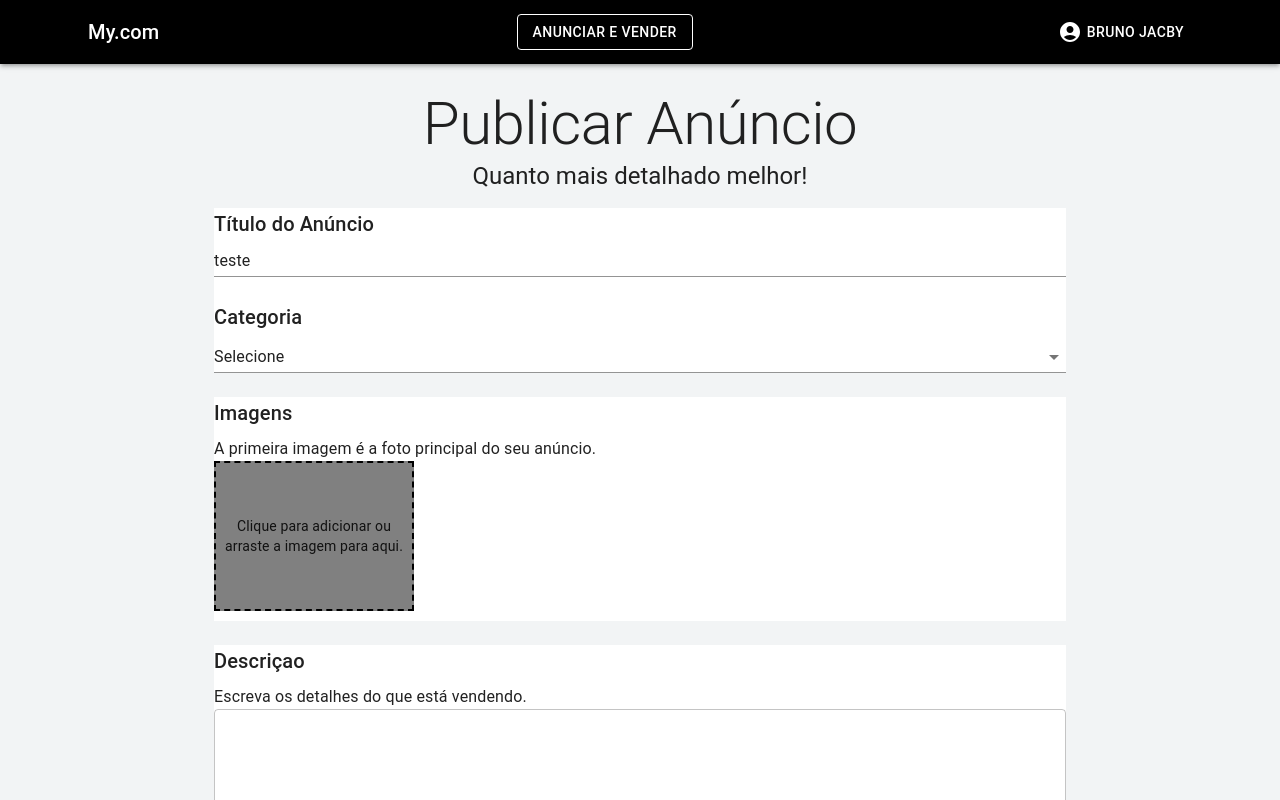
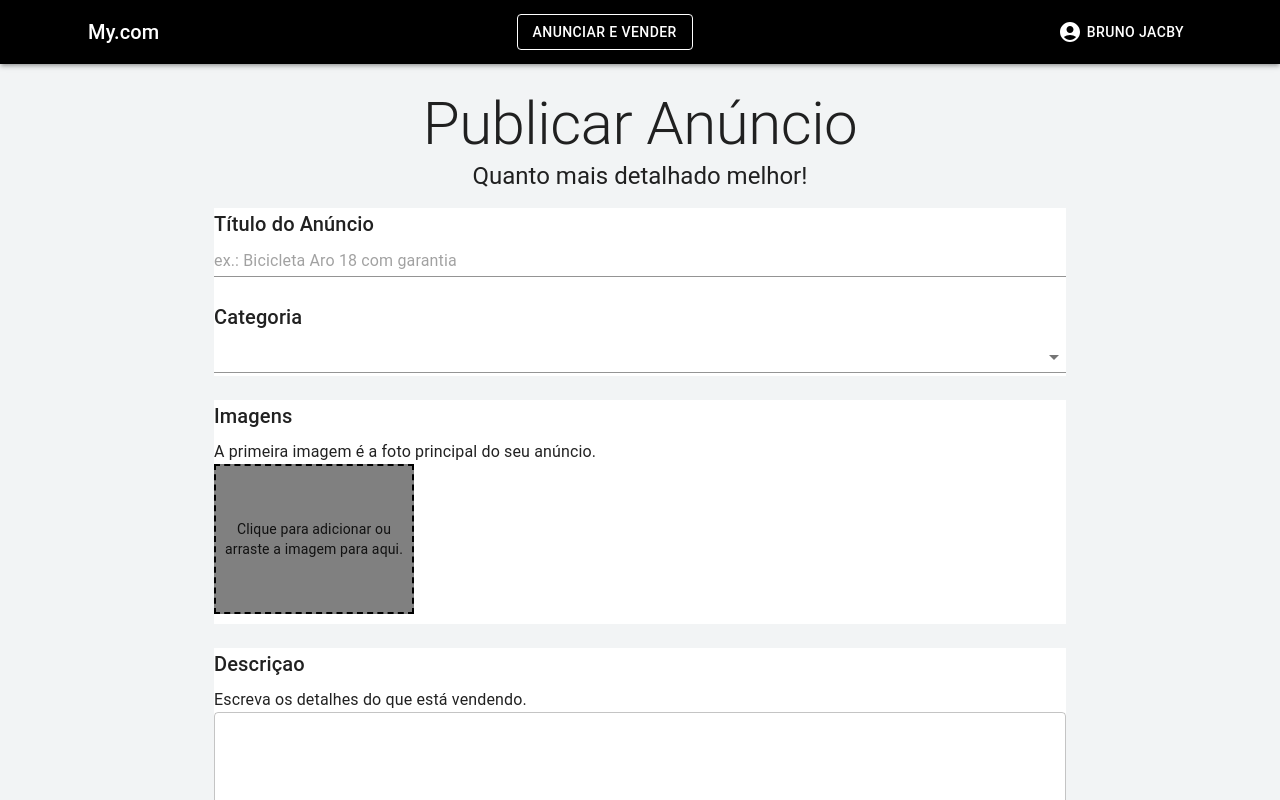
Before and after one commit to brunojacby/anunx, a Next.js app: page /user/publish in a window 1280 px wide. Shown: the top 800 px of the page. Built offline with nearby package versions, Linux system fonts and the light colour scheme.

Commit message:
adc category val

```diff
--- a/pages/user/publish.js
+++ b/pages/user/publish.js
@@ -1,5 +1,16 @@
 import { DeleteForever } from '@mui/icons-material'
-import { Button, FormControl, Icon, InputLabel, OutlinedInput, InputAdornment, IconButton, Select, TextField, Typography } from '@mui/material'
+import {
+    Button,
+    FormControl,
+    InputLabel,
+    OutlinedInput,
+    InputAdornment,
+    IconButton,
+    Select,
+    TextField,
+    Typography,
+    MenuItem,
+    FormHelperText } from '@mui/material'
 import { useDropzone } from 'react-dropzone'
 import { Box, Container, flexbox } from '@mui/system'
 import TemplateDefault from '../../src/templates/Default'
@@ -99,15 +110,17 @@ const Publish = () => {
         .min(6, 'Escreva um título maior')
         .max(100, 'Título muito grande')
         .required('Campo obrigatório'),
+
+        category: yup.string().required('Campo obrigatório')
     })
 
     return (
     <TemplateDefault>
         <Container>
-
         <Formik
         initialValues={{
-            title: 'teste'
+            title: '',
+            category: ''
         }}
         validationSchema={validationSchema}
         onSubmit={(values) => {}}
@@ -152,24 +165,24 @@ const Publish = () => {
                             <Typography component="h6" variant="h6" color="textPrimary" marginBottom={1}>
                                 Categoria
                             </Typography>
-                            <Select
-                            variant="standard"
-                            native
-                            value=""
-                            fullWidth
-                            /*onChange={handleChangeCategory}*/
-                            inputProps={{
-                                name: 'age',
-                            }}
-                            >
-                                <option value={0}>Selecione</option>
-                                <option value={1}>Lazer</option>
-                                <option value={2}>Telemóveis e Tablets</option>
-                                <option value={3}>Agricultura</option>
-                                <option value={4}>Animais</option>
-                                <option value={5}>Desporto</option>
-
-                            </Select>
+                            <FormControl error={errors.category} fullWidth>
+                                <Select
+                                name="category"
+                                variant="standard"
+                                value={values.category}
+                                fullWidth
+                                onChange={handleChange}
+                                >
+                                <MenuItem value={"Lazer"}>Lazer</MenuItem>
+                                <MenuItem value={"Telemóveis  e Tablets"}>Telemóveis e Tablets</MenuItem>
+                                <MenuItem value={"Agricultura"}>Agricultura</MenuItem>
+                                <MenuItem value={"Animais"}>Animais</MenuItem>
+                                <MenuItem value={"Desporto"}>Desporto</MenuItem>
+                                </Select>
+                                <FormHelperText>
+                                    { errors.category }
+                                </FormHelperText>
+                            </FormControl>
                         </Box>
                     </Container>
 
```
